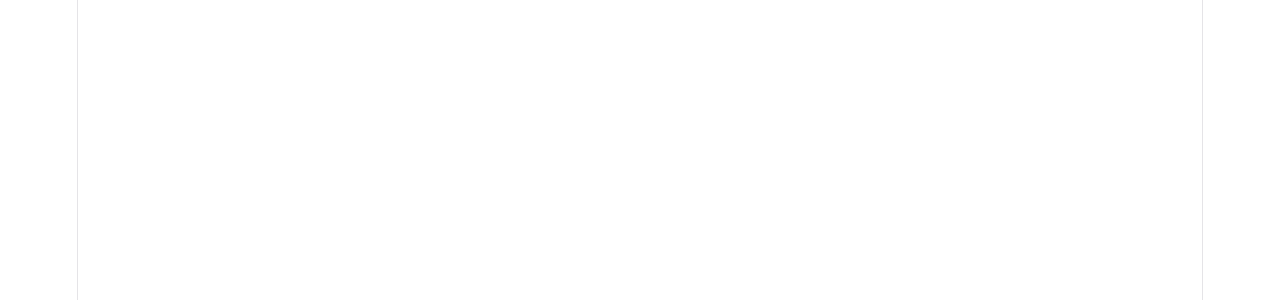
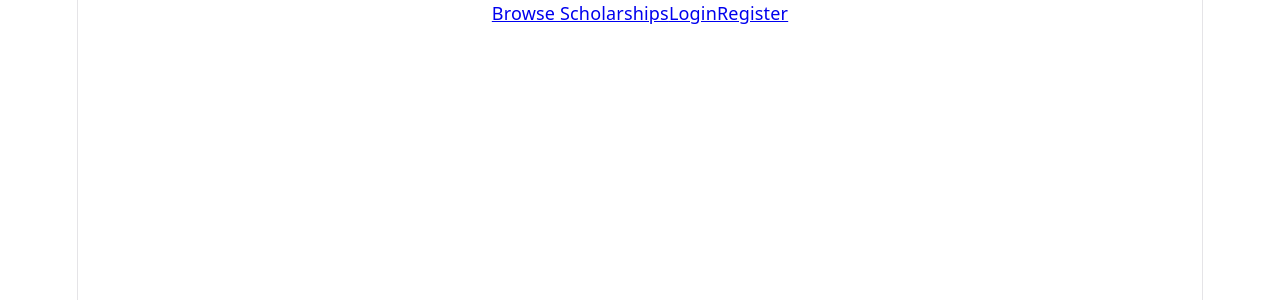
Before and after one commit to Geoffkai/SkolarTrack, a React (Vite) app in the folder client/: page / in a window 1280 px wide. Before the commit this address had no page. Shown: the top 300 px of the page. Built offline with nearby package versions, Linux system fonts and the light colour scheme.

Commit message:
feat: add navigation links to App component and create knowledge base for software engineering lessons

```diff
--- a/client/src/App.jsx
+++ b/client/src/App.jsx
@@ -1,4 +1,4 @@
-import {BrowserRouter, Routes, Route} from 'react-router-dom'
+import {BrowserRouter, Routes, Route, Link} from 'react-router-dom'
 import Login from './pages/Login'
 import EditScholarship from './pages/EditScholarship'
 import AdminDashboard from './pages/AdminDashboard'
@@ -11,6 +11,11 @@
 function App() {
   return (
     <BrowserRouter>
+    <nav>
+      <Link to="/scholarships">Browse Scholarships</Link>
+      <Link to="/login">Login</Link>
+      <Link to="/register">Register</Link>
+    </nav>
       <Routes>
         <Route path="/register" element={<Register />}/>
         <Route path="/login" element={<Login />}/>
```
Also changed, not shown: 1 other file (tests, documents, lock files or other folders).
